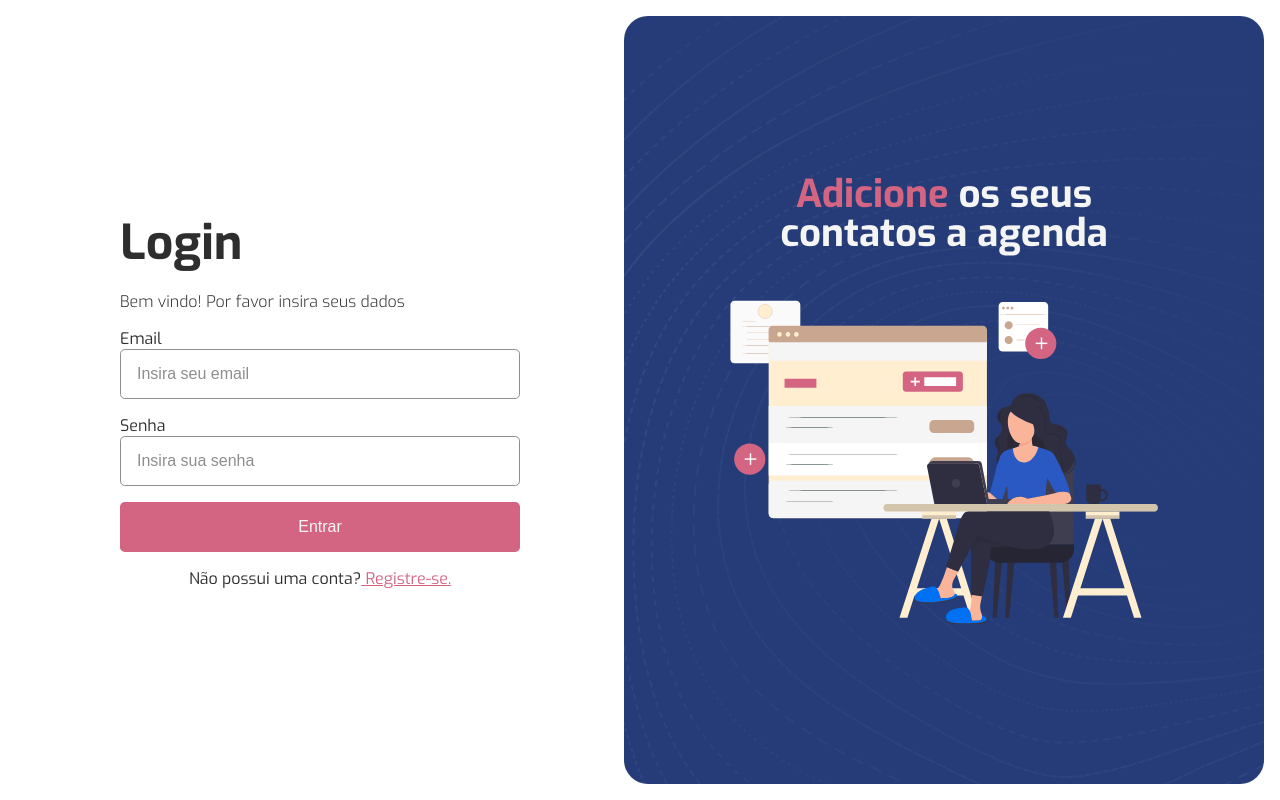
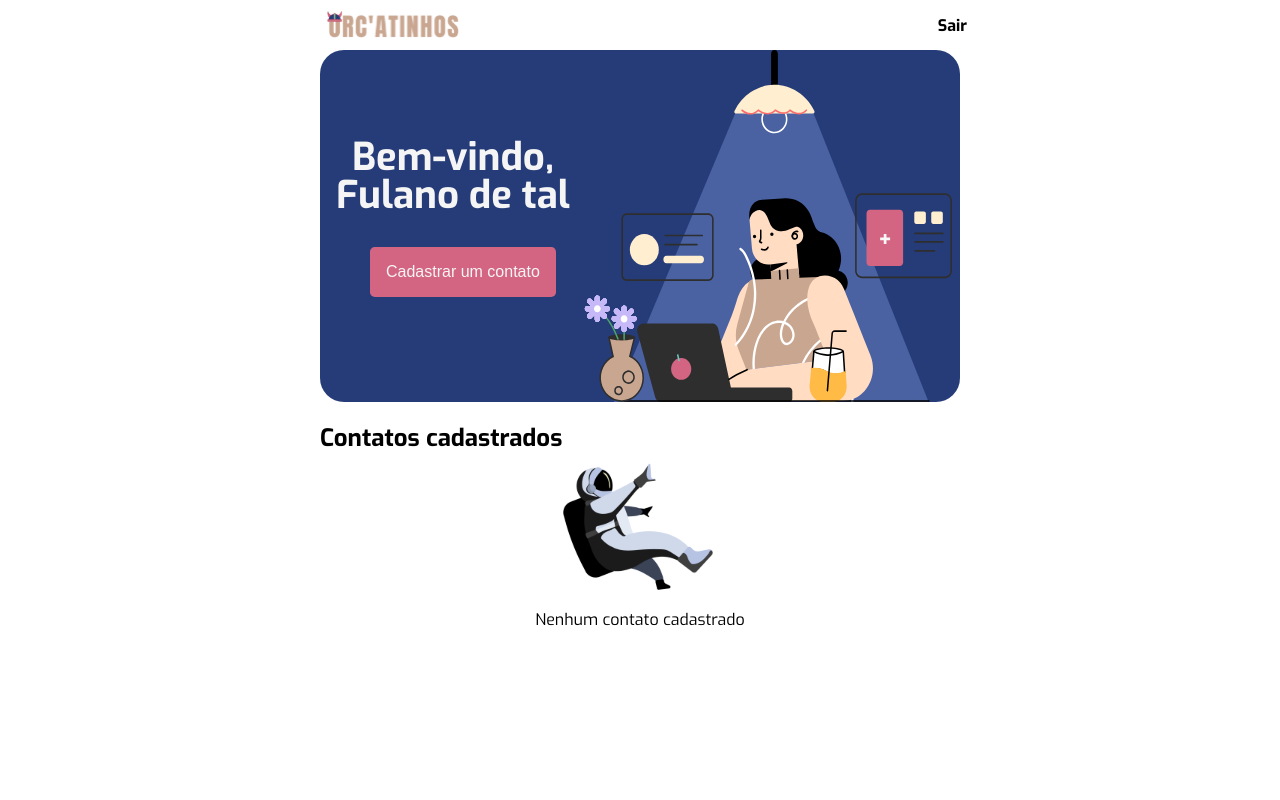
Before and after one commit to guibrbs/Orcatinhos, a React (Create React App) app in the folder frontend/: page / in a window 1280 px wide. Built offline with nearby package versions, Linux system fonts and the light colour scheme; the HTML template or start-up script is replaced by a standard one.

Commit message:
Inclusão Homepage no App.tsx

```diff
--- a/frontend/src/App.tsx
+++ b/frontend/src/App.tsx
@@ -1,9 +1,10 @@
 import { Auth } from "./pages/Auth";
+import { HomePage } from "./pages/Home";
 
 function App() {
   return (
     <div className="App">
-      <Auth />
+      <HomePage />
     </div>
   );
 }
```
